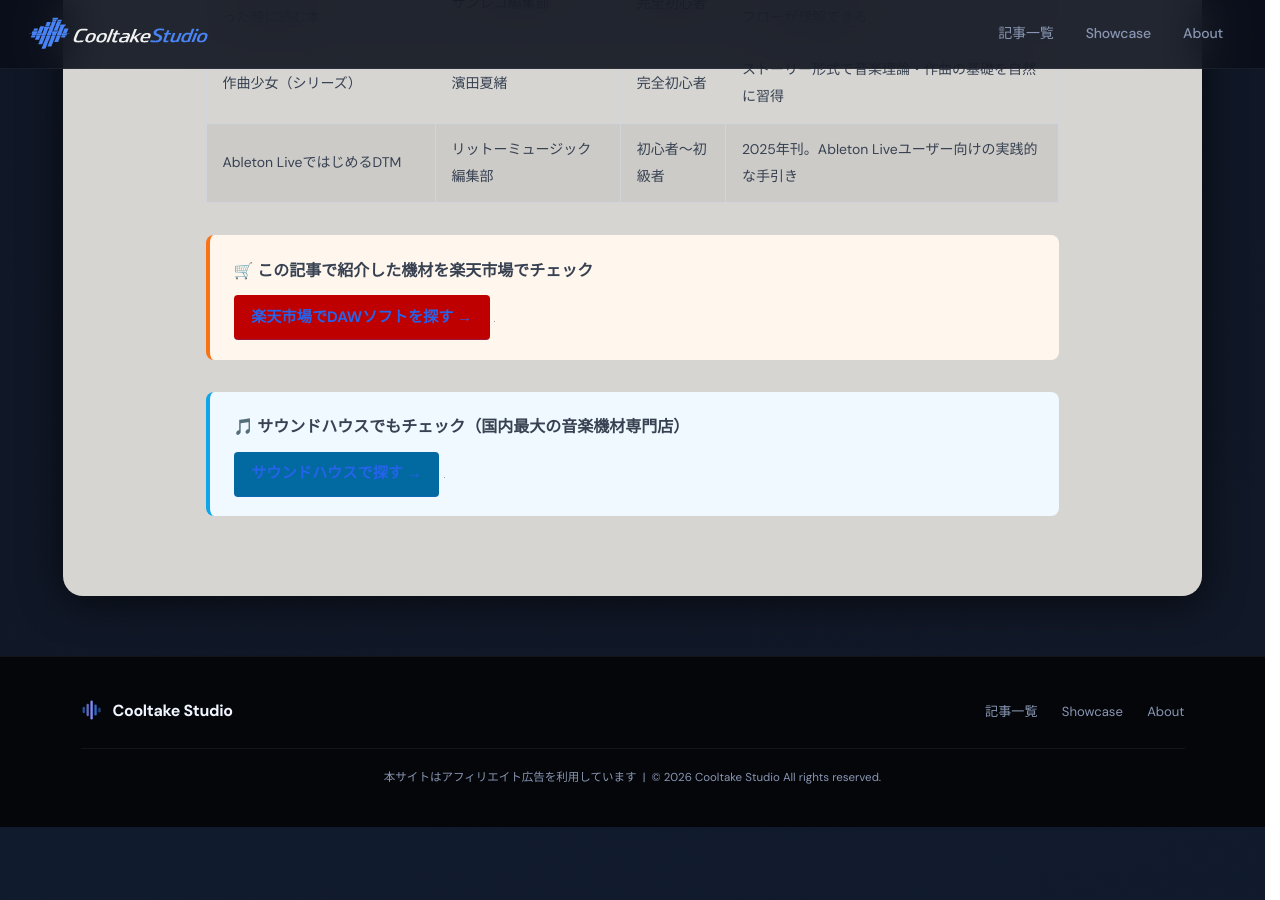
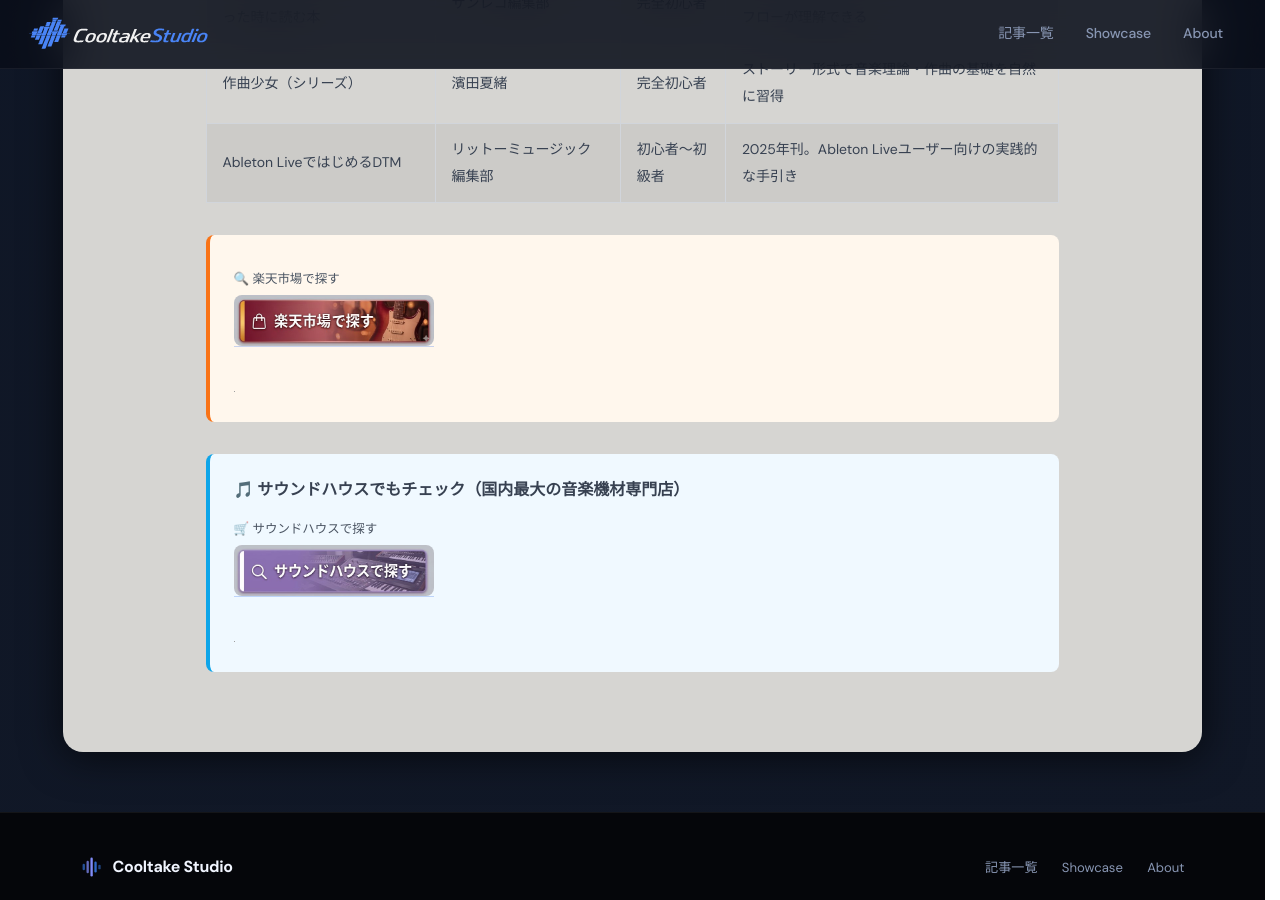
Before and after one commit to cooltake/cooltake-staging, a Jekyll site: the page built from _posts/2026-05-11-daw-guide.md, in a window 1280 px wide and 900 px high, scrolled down 6258 px. Built offline with Jekyll 4.4.1, drawn with Linux system fonts in a browser that asks for light colours; some web fonts are replaced; grey boxes are pictures that could not be loaded.

Commit message:
style: replace old CTA buttons with image buttons in 2026-05-11-daw-guide.md

```diff
--- a/_posts/2026-05-11-daw-guide.md
+++ b/_posts/2026-05-11-daw-guide.md
@@ -165,13 +165,14 @@
 <!-- AFFILIATE_PLACEHOLDER: Amazon教則本リンク（もしもアフィリエイト Amazon審査通過後に設置予定 site_id=672391） -->
 
 <div style="margin:2rem 0;padding:1.2rem 1.5rem;background:#fff7ed;border-left:4px solid #f97316;border-radius:8px;">
-<p style="margin:0 0 .6rem;font-weight:bold;font-size:1rem;">&#x1F6D2; この記事で紹介した機材を楽天市場でチェック</p>
-<a href="//af.moshimo.com/af/c/click?a_id=5565352&amp;p_id=54&amp;pc_id=54&amp;pl_id=616&amp;url=https%3A%2F%2Fsearch.rakuten.co.jp%2Fsearch%2Fmall%2FDAW%25E3%2582%25BD%25E3%2583%2595%25E3%2583%2588%2F" rel="nofollow" referrerpolicy="no-referrer-when-downgrade" style="display:inline-block;background:#bf0000;color:#fff;padding:.45rem 1.1rem;border-radius:4px;text-decoration:none;font-weight:bold;font-size:.95rem;">楽天市場でDAWソフトを探す →</a>
+<div style="margin:.8rem 0;"><span style="display:block;font-size:.78rem;color:#4b5563;margin-bottom:3px;margin-top:6px;">🔍 楽天市場で探す</span>
+<a href="//af.moshimo.com/af/c/click?a_id=5565352&amp;p_id=54&amp;pc_id=54&amp;pl_id=616&amp;url=https%3A%2F%2Fsearch.rakuten.co.jp%2Fsearch%2Fmall%2FDAW%25E3%2582%25BD%25E3%2583%2595%25E3%2583%2588%2F" rel="nofollow" referrerpolicy="no-referrer-when-downgrade" style="display:inline-block;text-decoration:none;"><img src="/assets/images/btn-rakuten.jpg" alt="楽天市場で探す" width="200" style="height:auto;border-radius:8px;display:block;"></a></div>
 <img src="//i.moshimo.com/af/i/impression?a_id=5565352&amp;p_id=54&amp;pc_id=54&amp;pl_id=616" width="1" height="1" style="border:none;" alt="" loading="lazy">
 </div>
 
 <div style="margin:2rem 0;padding:1.2rem 1.5rem;background:#f0f9ff;border-left:4px solid #0ea5e9;border-radius:8px;">
 <p style="margin:0 0 .6rem;font-weight:bold;font-size:1rem;">&#x1F3B5; サウンドハウスでもチェック（国内最大の音楽機材専門店）</p>
-<a href="https://h.accesstrade.net/sp/cc?rk=01001xqc00os63&url=https%3A%2F%2Fwww.soundhouse.co.jp%2Fsearch%2Findex%2F%3Fsearch_all%3D%25E3%2582%25AA%25E3%2583%25BC%25E3%2583%2587%25E3%2582%25A3%25E3%2582%25AA%25E3%2582%25A4%25E3%2583%25B3%25E3%2582%25BF%25E3%2583%25BC%25E3%2583%2595%25E3%2582%25A7%25E3%2583%25BC%25E3%2582%25B9%2520DAW" rel="nofollow" referrerpolicy="no-referrer-when-downgrade" style="display:inline-block;background:#0369a1;color:#fff;padding:.45rem 1.1rem;border-radius:4px;text-decoration:none;font-weight:bold;font-size:.95rem;">サウンドハウスで探す →</a>
+<div style="margin:.8rem 0;"><span style="display:block;font-size:.78rem;color:#4b5563;margin-bottom:3px;margin-top:6px;">🛒 サウンドハウスで探す</span>
+<a href="https://h.accesstrade.net/sp/cc?rk=01001xqc00os63&url=https%3A%2F%2Fwww.soundhouse.co.jp%2Fsearch%2Findex%2F%3Fsearch_all%3D%25E3%2582%25AA%25E3%2583%25BC%25E3%2583%2587%25E3%2582%25A3%25E3%2582%25AA%25E3%2582%25A4%25E3%2583%25B3%25E3%2582%25BF%25E3%2583%25BC%25E3%2583%2595%25E3%2582%25A7%25E3%2583%25BC%25E3%2582%25B9%2520DAW" rel="nofollow" referrerpolicy="no-referrer-when-downgrade" style="display:inline-block;text-decoration:none;"><img src="/assets/images/btn-soundhouse.jpg" alt="サウンドハウスで探す" width="200" style="height:auto;border-radius:8px;display:block;"></a></div>
 <img src="https://h.accesstrade.net/sp/rr?rk=01001xqc00os63" width="1" height="1" border="0" alt="" loading="lazy">
 </div>
```
